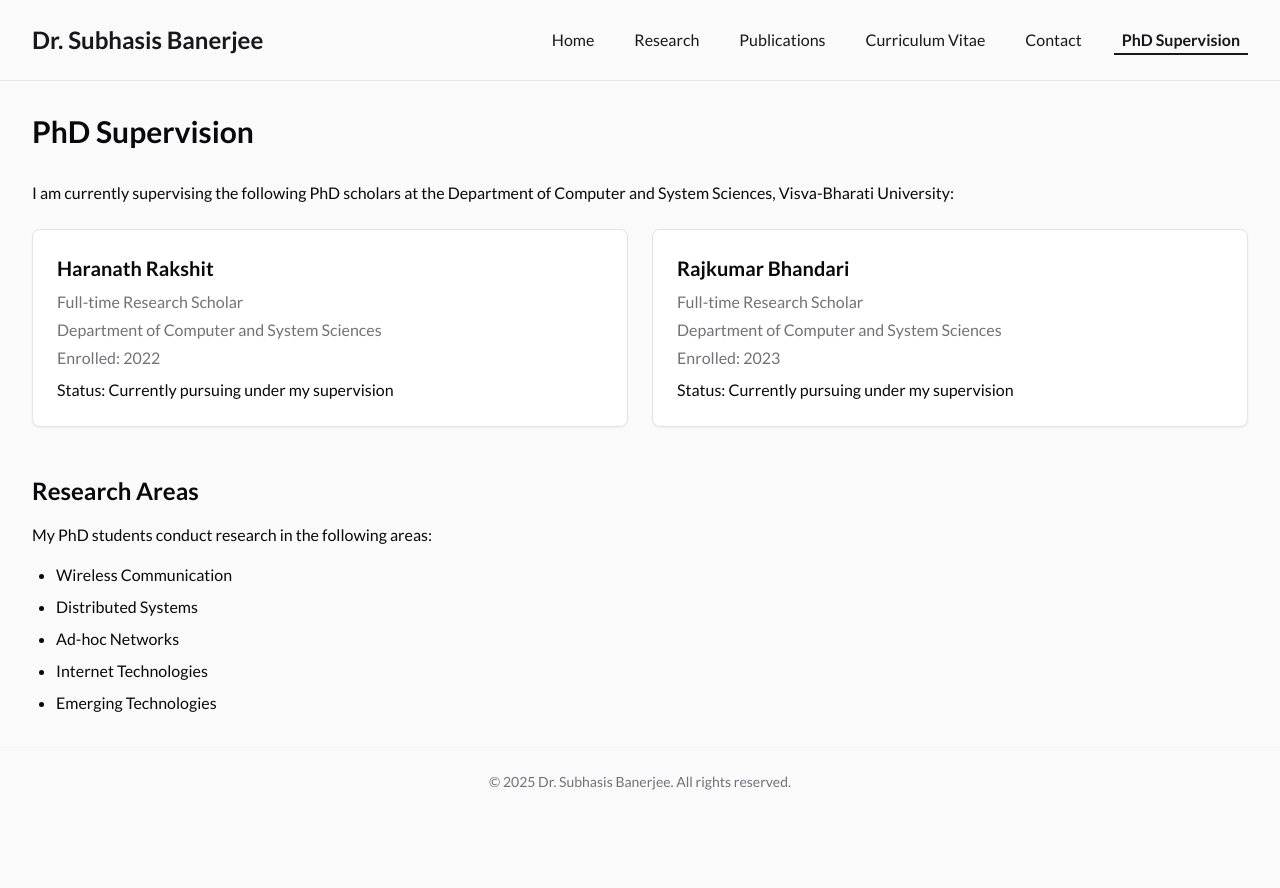
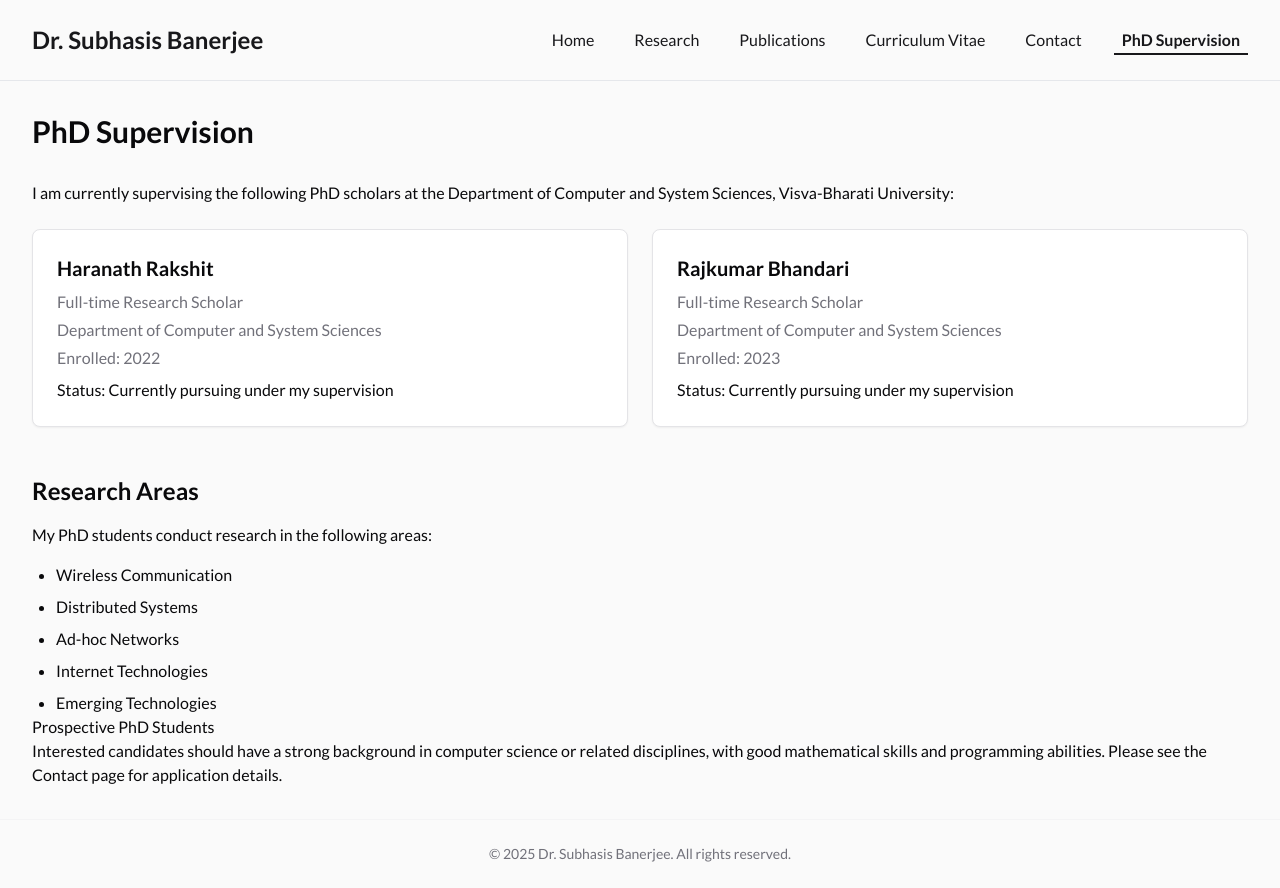
Before and after one commit to web2cloudapp/Dr-Subhasis-Banerjee, a Next.js app: page /phd-supervision in a window 1280 px wide. Before the commit the page ends 816 px from the top, so only its background shows below. Built offline with nearby package versions, Linux system fonts and the light colour scheme.

Commit message:
Update page.tsx

```diff
--- a/src/app/phd-supervision/page.tsx
+++ b/src/app/phd-supervision/page.tsx
@@ -36,6 +36,10 @@ export default function PhDSupervision() {
           <li>Emerging Technologies</li>
         </ul>
       </div>
+       <h2>Prospective PhD Students</h2>
+        <div class="prospective-info">
+            <p>Interested candidates should have a strong background in computer science or related disciplines, with good mathematical skills and programming abilities. Please see the Contact page for application details.</p>
+        </div>
     </div>
   );
 }
```
